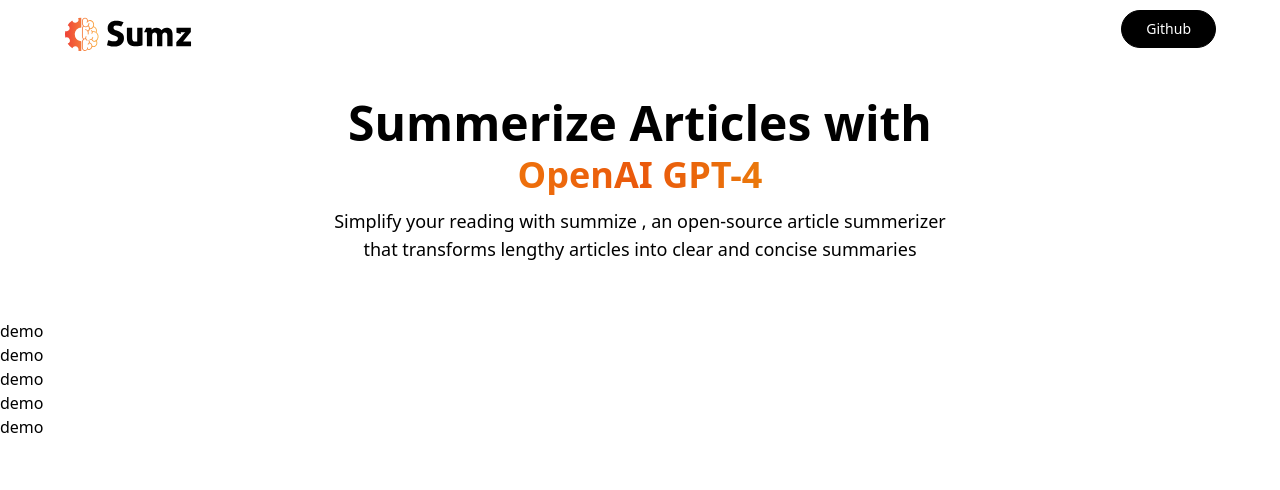
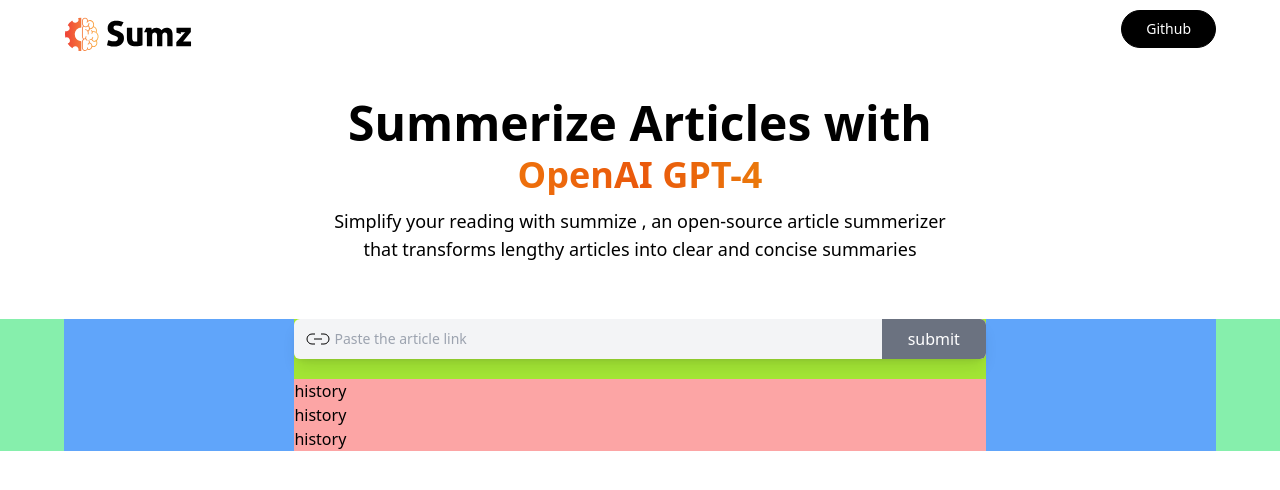
Before and after one commit to MoniruzzamanBillal/ai-summerizer, a React (Vite) app: page / in a window 1280 px wide. Shown: the top 490 px of the page. Built offline with nearby package versions, Linux system fonts and the light colour scheme; a web font is replaced by a local one.

Commit message:
demo container , search section done

```diff
--- a/src/Component/Demo.jsx
+++ b/src/Component/Demo.jsx
@@ -1,13 +1,50 @@
 import React from "react";
+
+import { copy, linkIcon, loader, tick } from "../assets";
 
 const Demo = () => {
   return (
-    <div>
-      <h1>demo </h1>
-      <h1>demo </h1>
-      <h1>demo </h1>
-      <h1>demo </h1>
-      <h1>demo </h1>
+    <div className="demoContainer bg-green-300 ">
+      <div className="demoWrapper bg-blue-400 w-[95%] sm:w-[90%] m-auto ">
+        {/* form section starts  */}
+        <div className="formSection w-[60%] m-auto bg-lime-400  ">
+          <div className="relative">
+            <div className="absolute inset-y-0 left-0 flex items-center pl-3 pointer-events-none">
+              <img src={linkIcon} alt="" />
+            </div>
+
+            {/*  */}
+            <div className="inputContainer bg-gray-100 flex justify-between self-center items-center py-0 rounded-md shadow-lg ">
+              <div className="inputWrapper bg-amber-300 w-[75%] sm:w-[80%] md:w-[85%]  ">
+                <input
+                  type="text"
+                  id="email-address-icon"
+                  className="bg-gray-100  text-gray-900 text-sm   focus:border-blue-500 focus:outline-none block w-[100%] pl-10 py-1  "
+                  placeholder="Paste the article link"
+                />
+              </div>
+
+              <div className="inputButton bg-gray-500 w-[25%] sm:w-[20%] md:w-[15%] py-[.38rem] sm:py-2 text-center rounded-r-md text-white text-xs sm:text-sm md:text-base ">
+                <button>submit</button>
+              </div>
+            </div>
+            {/*  */}
+          </div>
+
+          {/* history link starts  */}
+
+          <div className="historyContainer bg-blue-500 mt-5 ">
+            <div className="historyWrapper bg-red-300 ">
+              <h1>history</h1>
+              <h1>history</h1>
+              <h1>history</h1>
+            </div>
+          </div>
+
+          {/* history link ends  */}
+        </div>
+        {/* form section ends  */}
+      </div>
     </div>
   );
 };
```
